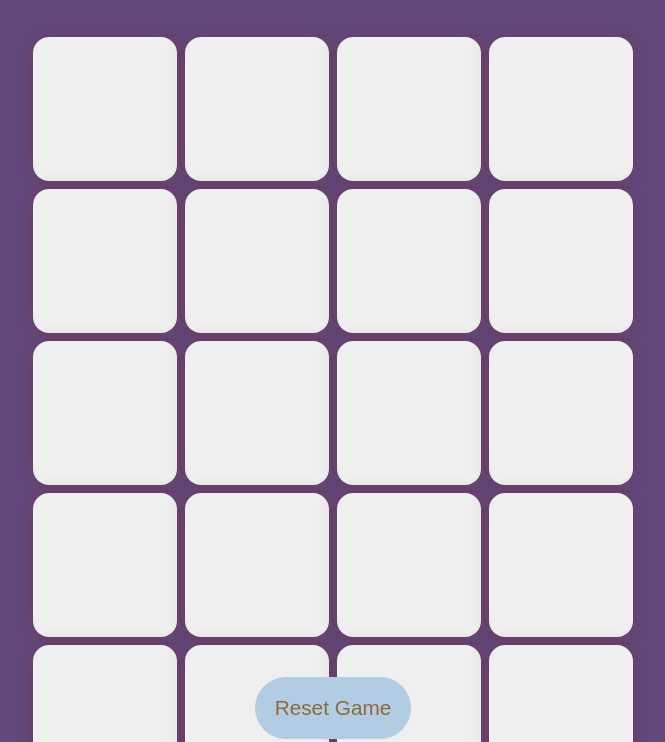
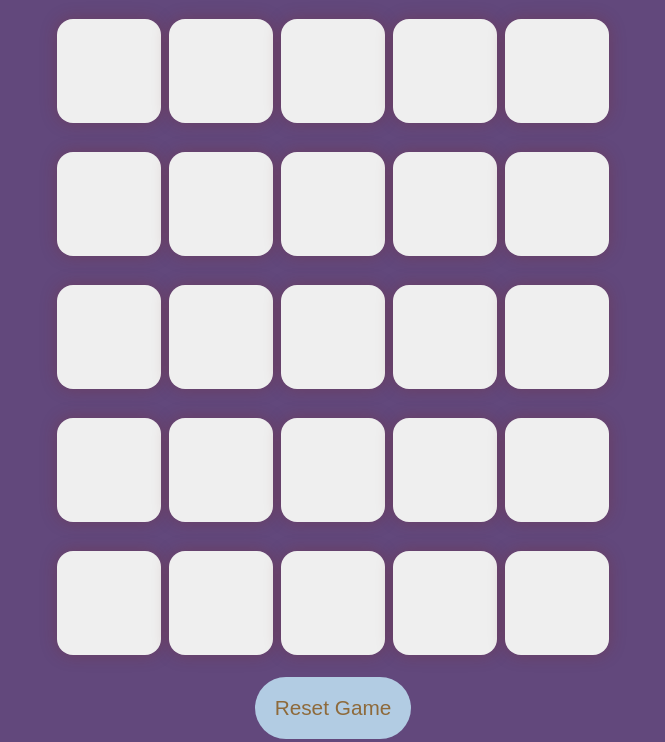
Before and after one commit to rishabkumar03/TicTacToe, a plain HTML site: page index.html in a window 1280 px wide. Shown: the part 58-800 px from the top of the page, without its empty margins (307-972 px from the left). Drawn offline with Linux system fonts and the light colour scheme.

Commit message:
Update style.css

```diff
--- a/style.css
+++ b/style.css
@@ -38,8 +38,8 @@ h1 {
 }
 
 .game {
-    height: 75vmin;
-    width: 75vmin;
+    height: 82vmin;
+    width: 82vmin;
     display: flex;
     flex-wrap: wrap;
     justify-content: center;
@@ -48,8 +48,8 @@ h1 {
 }
 
 .box {
-    height: 18vmin;
-    width: 18vmin;
+    height: 13vmin;
+    width: 13vmin;
     border-radius: 1rem;
     border: none;
     box-shadow: 0 0 1rem rgba(126, 44, 44, 0.35);
```
